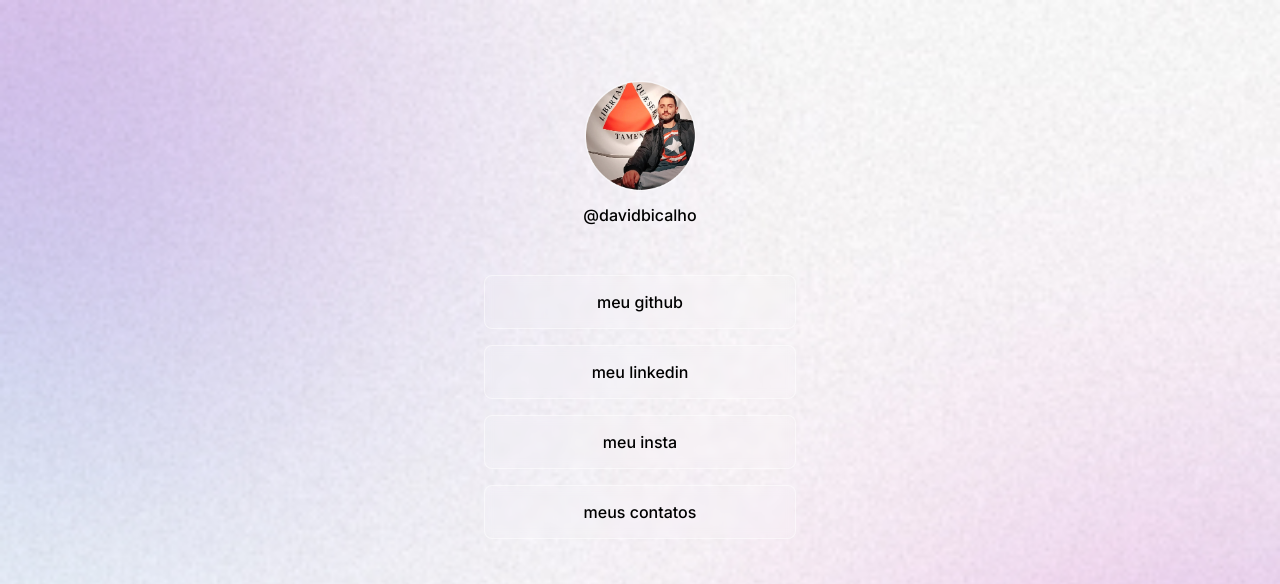
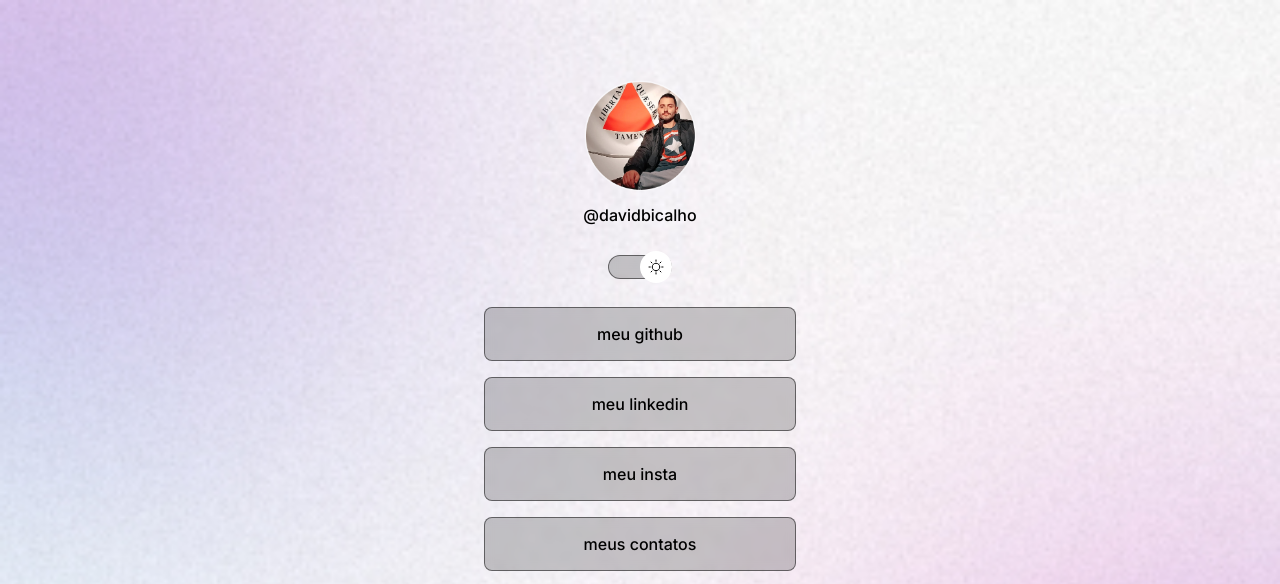
Before and after one commit to DavidBicalho/Rocket, a plain HTML site: page index.html in a window 1280 px wide. Shown: the top 584 px of the page. Drawn offline with nearby package versions, Linux system fonts and the light colour scheme.

Commit message:
InButton

```diff
--- a/index.html
+++ b/index.html
@@ -20,6 +20,12 @@
 
         <p>@davidbicalho</p>
       </div>
+
+      <div id="switch">
+        <button></button>
+        <span></span>
+      </div>
+
       <ul>
         <li>
           <a href="#" target="_blank">meu github</a>
--- a/style.css
+++ b/style.css
@@ -7,11 +7,21 @@
 :root {
   --text-color: white;
   --bg-url: url(./Assets/Interface=Mobile\,\ Theme=Dark\ mode.jpg);
+  --stroke-color: rgba(255, 255, 255, 0.5);
+  --surface-color: rgba(255, 255, 255, 0.05);
+  --surface-color-hover: rgba(0, 0, 0, 0.02);
+  --highlight-color: rgba(255, 255, 255, 0.2);
+  --switch-bg-url: url(./Assets/moon.svg);
 }
 
 .light {
   --text-color: black;
   --bg-url: url(./Assets/Interface=Mobile\,\ Theme=Light\ mode.jpg);
+  --stroke-color: rgba(0, 0, 0, 0.5);
+  --surface-color: rgba(0, 0, 0, 0.200);
+  --surface-color-hover: rgba(0, 0, 0, 0.02);
+  --highlight-color: rgba(0, 0, 0, 0.1);
+  --switch-bg-url: url(./Assets/sun.svg);
 }
 
 body {
@@ -64,8 +74,8 @@ ul li a {
   justify-content: center;
   align-items: center;
   padding: 16px 24px;
-  background: rgba(255, 255, 255, 0.1);
-  border: 1px solid rgba(255, 255, 255, 0.5);
+  background: var(--surface-color);
+  border: 1px solid var(--stroke-color);
   border-radius: 8px;
   backdrop-filter: blur(4px);
   -webkit-backdrop-filter: blur(4px);
@@ -96,7 +106,7 @@ ul li a:hover {
 }
 
 #social-links a:hover {
-  background: rgba(255, 255, 255, 0.2);
+  background: var(--highlight-color);
   border-radius: 50%;
 }
 
@@ -105,3 +115,38 @@ footer {
   text-align: center;
   font-size: 14px;
 }
+
+#switch{
+    position: relative;
+    width: 64px;
+    margin: 4px auto;
+}
+
+#switch button{
+    width: 32px;
+    height: 32px;
+    background: white;
+    background-image: var(--switch-bg-url);
+    background-repeat: no-repeat;
+    background-position: center;
+    border: 0;
+    border-radius: 50%;
+
+    position: absolute;
+    top: 50%;
+    right: 0;
+    z-index: 1;
+    transform: translateY(-50%);
+
+}
+
+#switch span{
+display: block;
+    width: 64px;
+    height: 24px;
+    background: var(--surface-color);
+    border: 1px solid var(--stroke-color);
+    backdrop-filter: blur(4px);
+    -webkit-backdrop-filter: blur(4px);
+    border-radius: 9999px;
+}
```
Also changed, not shown: Assets/moon.svg (added), Assets/sun.svg (added).
